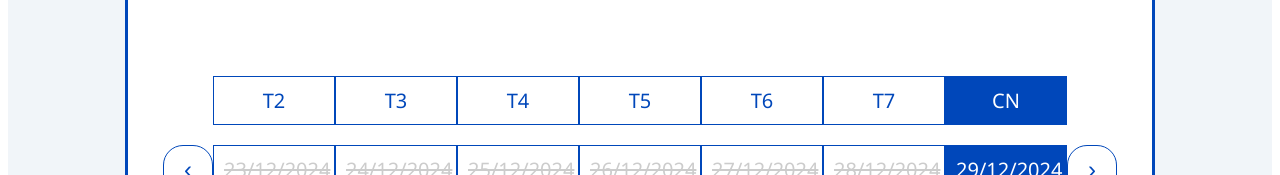
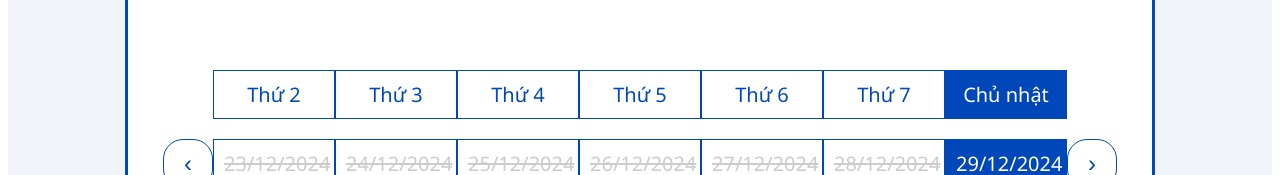
Before and after one commit to NhatHoanggg/unimehospital, a Vue app: page /booking/doctors/1/booking-appointment in a window 1280 px wide. Shown: the part 327-502 px from the top of the page. Built offline with nearby package versions, Linux system fonts and the light colour scheme; no server answers.

Commit message:
fix/ book doctor page - date picker

```diff
--- a/src/components/BookDoctorPage.vue
+++ b/src/components/BookDoctorPage.vue
@@ -23,7 +23,6 @@
 <script>
 import DatePickerComponent from "@/components/DatePickerComponent.vue";
 import ChooseServiceComponent from "@/components/ChooseServiceComponent.vue";
-// import AddNoteComponent from "@/components/AddNoteComponent.vue";
 import axios from "axios";
 import { toast } from 'vue3-toastify';
 import 'vue3-toastify/dist/index.css';
@@ -32,7 +31,6 @@ export default {
   components: {
     DatePickerComponent,
     ChooseServiceComponent,
-    // AddNoteComponent,
   },
   name: "BookingPage",
   data() {
@@ -49,18 +47,19 @@ export default {
     };
   },
   mounted() {
-    const doctorData = localStorage.getItem("selectedDoctor");
+    this.fetchDoctorData(this.doctorId);
+    // const doctorData = localStorage.getItem("selectedDoctor");
 
-    if (doctorData) {
-      const doctor = JSON.parse(doctorData);
-      if (doctor.doctorId == this.doctorId) {
-        this.doctor = doctor;
-      } else {
-        this.fetchDoctorData(this.doctorId);
-      }
-    } else {
-      this.fetchDoctorData(this.doctorId);
-    }
+    // if (doctorData) {
+    //   const doctor = JSON.parse(doctorData);
+    //   if (doctor.doctorId == this.doctorId) {
+    //     this.doctor = doctor;
+    //   } else {
+    //     this.fetchDoctorData(this.doctorId);
+    //   }
+    // } else {
+    //   this.fetchDoctorData(this.doctorId);
+    // }
   },
   methods: {
     handleDateSelected(data) {
@@ -80,12 +79,6 @@ export default {
       console.log(`Dịch vụ: ${this.selectedService}, Giá: ${this.servicePrice}`);
       console.log(`Service id: ${this.serviceId}`);
     },
-
-    // handleAddNote(selection) {
-    //   const { note } = selection;
-    //   this.noteText = note;
-    //   console.log(`Ghi chú: ${note}`);
-    // },
 
     confirmAppoinment(){
       if (!this.selectedDate || !this.selectedTime) {
@@ -115,7 +108,6 @@ export default {
         time: this.selectedTime,
         doctor_address: this.doctor.doctorAddress,
         service: this.selectedService,
-        // note: this.noteText,
         price: this.servicePrice,
       }
       localStorage.setItem("appointment-info", JSON.stringify(appointment_info));
@@ -144,7 +136,7 @@ export default {
 .doctor-detail-container {
   max-width: 980px;
   margin: 0 auto;
-  margin-top: 70px;
+  margin-top: 64px;
   padding: 20px;
   text-align: left;
 }
--- a/src/components/ChooseServiceComponent.vue
+++ b/src/components/ChooseServiceComponent.vue
@@ -25,20 +25,15 @@
                   {{ selectedTime || "Chưa chọn" }}
                 </div>
               </div>
-              <div class="location">
+
+              <!-- <div class="location">
                 <i class="fas fa-map-marker-alt"></i> Địa điểm:
                 {{ doctor.address }}
-              </div>
-              <!-- <div class="service-option"><i class="fas fa-hand-holding-heart"></i> Dịch vụ: Khám tổng quát</div> -->
+              </div> -->
+
               <div class="service-option">
                 <i class="fas fa-hand-holding-heart"></i>
                 Dịch vụ:
-                <!-- <select v-model="selectedService">
-                  <option disabled value="">Vui lòng chọn</option>
-                  <option v-for="item in items" :key="item.value" :value="item.value">
-                    {{ item.label }}
-                  </option>
-                </select> -->
                 <DoctorServiceListComponent
                   :serviceId="Number($route.params.id)"
                   @service-selected="handleServiceSelected"
@@ -60,7 +55,6 @@
 </template>
 
 <script>
-import axios from "axios";
 import { toast } from "vue3-toastify";
 import "vue3-toastify/dist/index.css";
 import DoctorServiceListComponent from "./tools/DoctorServiceListComponent.vue";
@@ -82,29 +76,10 @@ export default {
     return {
       isCollapsed: true,
       doctor: {},
-      items: [
-        { label: "Khám bệnh", value: "Khám bệnh" },
-        { label: "Tư vấn", value: "Tư vấn" },
-      ],
       selectedService: "",
       servicePrice: "",
       serviceId: "",
     };
-  },
-  mounted() {
-    const doctorId = this.$route.params.id;
-    const doctorData = localStorage.getItem("selectedDoctor");
-
-    if (doctorData) {
-      const doctor = JSON.parse(doctorData);
-      if (doctor.id === doctorId) {
-        this.doctor = doctor;
-      } else {
-        this.fetchDoctorData(doctorId);
-      }
-    } else {
-      this.fetchDoctorData(doctorId);
-    }
   },
 
   methods: {
@@ -140,16 +115,6 @@ export default {
           limit: 3,
           position: toast.POSITION.TOP_RIGHT,
         });
-      }
-    },
-    async fetchDoctorData(id) {
-      try {
-        const response = await axios.get(
-          `https://api.unime.site/UNIME/doctors/get/getDetail/${id}`
-        );
-        this.doctor = response.data.result;
-      } catch (error) {
-        console.error("Error fetching doctor data:", error);
       }
     },
   },
--- a/src/components/DatePickerComponent.vue
+++ b/src/components/DatePickerComponent.vue
@@ -3,7 +3,11 @@
     <div class="box">
       <div class="title">
         <h1>1. Chọn ngày khám</h1>
-        <i v-if="!isCollapsed" class="fas fa-chevron-up" @click="toggleCollapse"></i>
+        <i
+          v-if="!isCollapsed"
+          class="fas fa-chevron-up"
+          @click="toggleCollapse"
+        ></i>
         <i v-else class="fas fa-chevron-down" @click="toggleCollapse"></i>
       </div>
 
@@ -15,7 +19,10 @@
                 class="slider-item"
                 v-for="(day, index) in dayOfWeek"
                 :key="index"
-                :class="{ active: selectedDay === index, disabled: isDayDisabled(day) }"
+                :class="{
+                  active: selectedDay === index,
+                  disabled: isDayDisabled(day),
+                }"
               >
                 {{ day }}
               </div>
@@ -32,7 +39,10 @@
                 v-for="(day, index) in days"
                 :key="index"
                 @click="!isDayDisabled(day) && selectDay(index)"
-                :class="{ active: selectedDay === index, disabled: isDayDisabled(day) }"
+                :class="{
+                  active: selectedDay === index,
+                  disabled: isDayDisabled(day),
+                }"
               >
                 {{ day }}
               </div>
@@ -95,7 +105,22 @@ export default {
       isCollapsed: false,
       selectedShift: null,
       isLoading: true,
-      dayOfWeek: ["T2", "T3", "T4", "T5", "T6", "T7", "CN", "T2", "T3", "T4", "T5", "T6", "T7", "CN"],
+      dayOfWeek: [
+        "Thứ 2",
+        "Thứ 3",
+        "Thứ 4",
+        "Thứ 5",
+        "Thứ 6",
+        "Thứ 7",
+        "Chủ nhật",
+        "Thứ 2",
+        "Thứ 3",
+        "Thứ 4",
+        "Thứ 5",
+        "Thứ 6",
+        "Thứ 7",
+        "Chủ nhật",
+      ],
     };
   },
   computed: {
@@ -128,7 +153,8 @@ export default {
       const daysList = [];
       let todayIndex = 0; // Chỉ số của ngày hôm nay
 
-  for (let i = 0; i < 14; i++) { // 2 tuần
+      for (let i = 0; i < 14; i++) {
+        // 2 tuần
         const newDate = new Date(startOfWeek);
         newDate.setDate(startOfWeek.getDate() + i);
 
@@ -154,14 +180,14 @@ export default {
     },
 
     isDayDisabled(day) {
-        const [dayPart, monthPart, yearPart] = day.split('/').map(Number);
+      const [dayPart, monthPart, yearPart] = day.split("/").map(Number);
       const currentDate = new Date();
       const checkDate = new Date(yearPart, monthPart - 1, dayPart);
       return checkDate < new Date(currentDate.setHours(0, 0, 0, 0));
     },
 
     async updateSchedules() {
-      console.log("doctor id: ->",this.doctorId)
+      console.log("doctor id: ->", this.doctorId);
       this.isLoading = true;
       try {
         const response = await axios.get(
@@ -184,7 +210,7 @@ export default {
               }
 
               this.schedules[date].push({
-              time: `${shift.startTime.slice(0,-3)}-${shift.endTime.slice(0,-3)}`,
+                time: `${shift.startTime}-${shift.endTime}`,
                 doctorTimeworkId: shift.doctorTimeworkId,
               });
             });
@@ -198,7 +224,15 @@ export default {
       }
     },
     formatDateFromApi(year, week, dayOfWeek) {
-      const dayNames = ["SUNDAY", "MONDAY", "TUESDAY", "WEDNESDAY", "THURSDAY", "FRIDAY", "SATURDAY"];
+      const dayNames = [
+        "SUNDAY",
+        "MONDAY",
+        "TUESDAY",
+        "WEDNESDAY",
+        "THURSDAY",
+        "FRIDAY",
+        "SATURDAY",
+      ];
       const dayIndex = dayNames.indexOf(dayOfWeek);
 
       const firstDayOfYear = new Date(year, 0, 1);
@@ -277,12 +311,12 @@ export default {
 .container {
   width: 100%;
   height: auto;
-  background-color: #F1F5F9;
+  background-color: #f1f5f9;
   /* margin-top: 70px; */
   align-items: center;
   justify-content: center;
   display: flex;
-  color: #2046A9;
+  color: #2046a9;
 }
 
 .box {
@@ -327,7 +361,7 @@ export default {
 .slider-track {
   display: flex;
   transition: transform 0.5s ease-in-out;
-  margin-top:0;
+  margin-top: 0;
 }
 
 .slider-item {
@@ -392,8 +426,8 @@ export default {
 
 .schedule-wrapper li {
   width: 150px;
-  background-color: #D9D9D9;
-  border: 1px solid #D9D9D9;
+  background-color: #d9d9d9;
+  border: 1px solid #d9d9d9;
   border-radius: 20px;
   margin: 5px 0;
   text-align: center;
@@ -412,7 +446,7 @@ export default {
   cursor: pointer;
 }
 
-.schedule-wrapper img{
+.schedule-wrapper img {
   height: 300px;
 }
 
@@ -446,5 +480,4 @@ export default {
   text-decoration: line-through;
   cursor: not-allowed;
 }
-
 </style>
```
Lines whose indentation alone changed are shown as unchanged.
